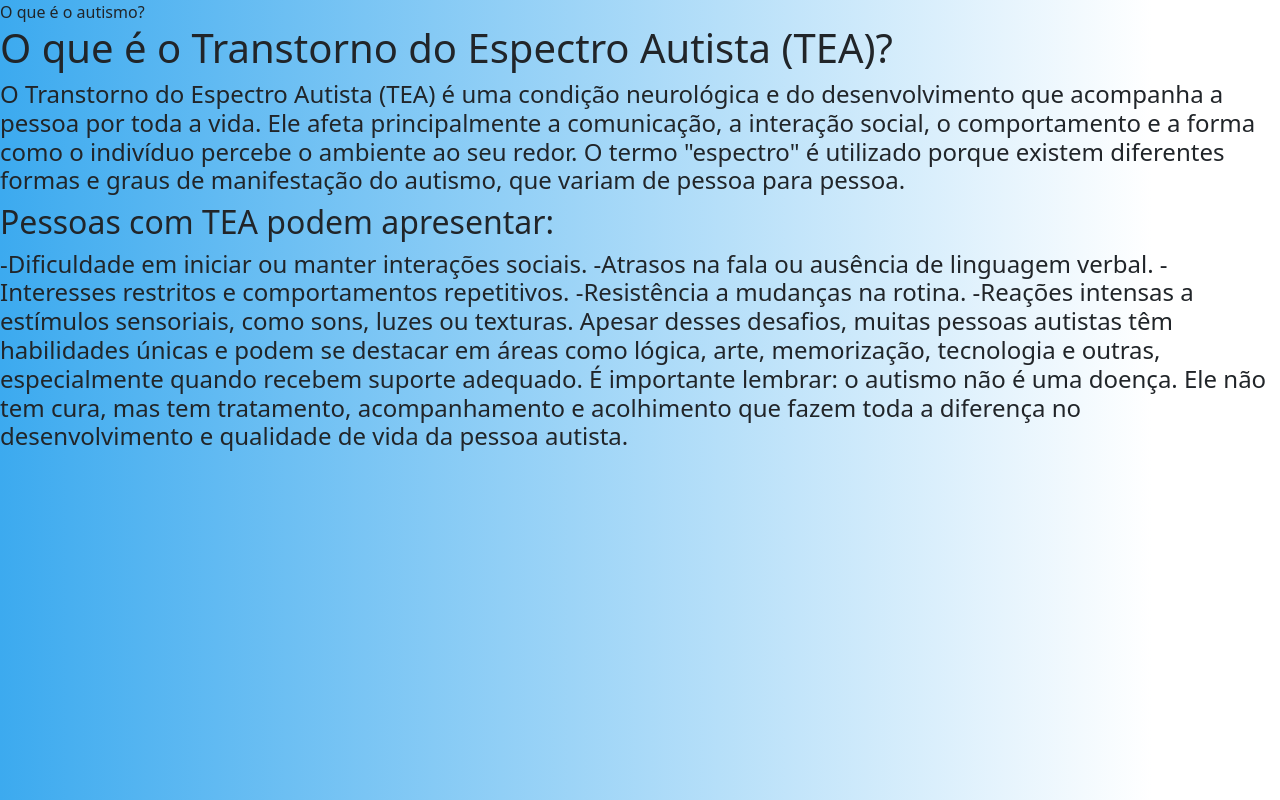
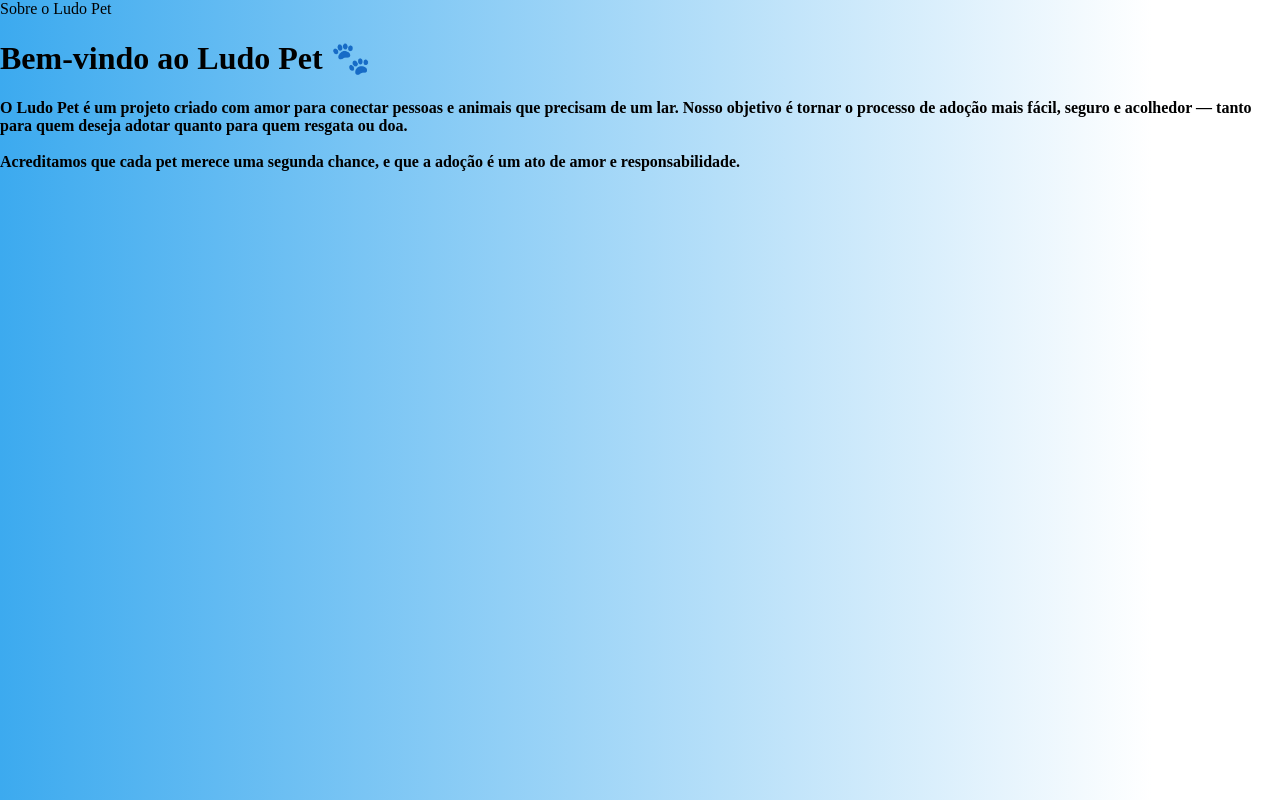
Before and after one commit to wawal2312/Projeto-LudoPet, a PHP site: page /ludopet.php in a window 1280 px wide. Run offline with PHP 8.4, Linux system fonts and the light colour scheme.

Commit message:
Update ludopet.php

```diff
--- a/ludopet.php
+++ b/ludopet.php
@@ -1,54 +1,21 @@
 <?php
-echo "O que é o autismo?";
+echo "Sobre o Ludo Pet";
 ?>
-
 <!DOCTYPE html>
 <html lang="pt-br">
 <head>
   <meta charset="UTF-8">
-    <meta name="viewport" content="width=device-width, initial-scale=1.0">
+  <title>Ludo Pet - Sobre Nós</title>
   <link rel="stylesheet" href="projeto.css">
-    <title>Espectro</title>
-    <link rel="stylesheet" href="npm i bootstrap/@5.3.6">
-    <link rel="stylesheet" href="https://cdn.jsdelivr.net/npm/bootstrap@5.3.6/dist/css/bootstrap.min.css">
 </head>
 <body>
- </div>
-           <!-- Botão que redireciona para cadastro.php -->
-<h1>
-    O que é o Transtorno do Espectro Autista (TEA)?
-</h1>
+  <h1>Bem-vindo ao Ludo Pet 🐾</h1>
   <h4>
-    O Transtorno do Espectro Autista (TEA) é uma condição neurológica e do desenvolvimento que acompanha a pessoa por toda a vida. Ele
-afeta principalmente a comunicação, a interação social, o comportamento e a forma como o indivíduo percebe o ambiente ao seu redor.
-O termo "espectro" é utilizado porque existem diferentes formas e graus de manifestação do autismo, que variam de pessoa para
-pessoa.
+    O <strong>Ludo Pet</strong> é um projeto criado com amor para conectar pessoas e animais que precisam de um lar.
+    Nosso objetivo é tornar o processo de adoção mais fácil, seguro e acolhedor — tanto para quem deseja adotar quanto
+    para quem resgata ou doa.
+    <br><br>
+    Acreditamos que cada pet merece uma segunda chance, e que a adoção é um ato de amor e responsabilidade.
   </h4>
-<h2>
-    Pessoas com TEA podem apresentar:
-</h2>
-<h4>
--Dificuldade em iniciar ou manter interações sociais.
-
--Atrasos na fala ou ausência de linguagem verbal.
-
--Interesses restritos e comportamentos repetitivos.
-
--Resistência a mudanças na rotina.
-
--Reações intensas a estímulos sensoriais, como sons, luzes ou texturas.
-
-
-Apesar desses desafios, muitas pessoas autistas têm habilidades únicas e podem se destacar em áreas como lógica, arte, memorização,
-tecnologia e outras, especialmente quando recebem suporte adequado.
-É importante lembrar: o autismo não é uma doença. Ele não tem cura, mas tem tratamento, acompanhamento e acolhimento que fazem
-toda a diferença no desenvolvimento e qualidade de vida da pessoa autista.
-</h4>
-           <!-- Botão que redireciona para cadastro.php -->
-
-
-            </div>
-        </form>
-    </div>
 </body>
 </html>
```
Lines whose indentation alone changed are shown as unchanged.
